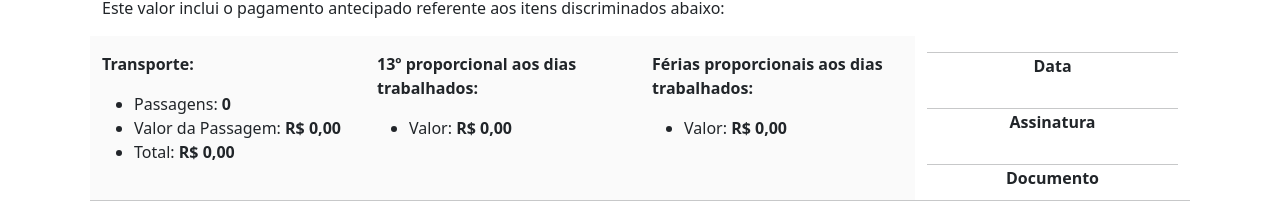
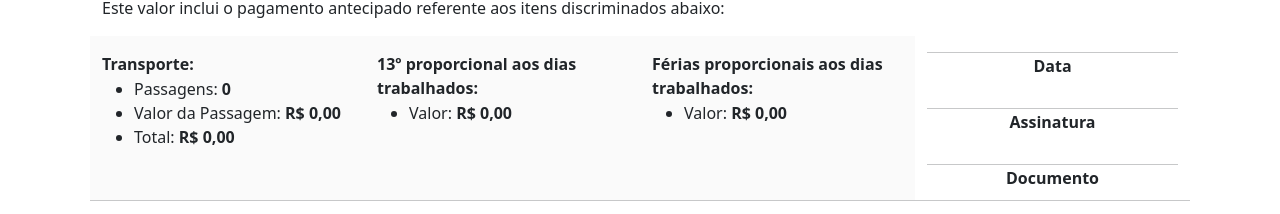
Before and after one commit to tarcisiodier/kero-recibo, a React (Create React App) app: page / in a window 1280 px wide. Shown: the part 423-637 px from the top of the page. Built offline with nearby package versions, Linux system fonts and the light colour scheme.

Commit message:
ajuste de layout

```diff
--- a/src/newFormRecibo.js
+++ b/src/newFormRecibo.js
@@ -234,7 +234,7 @@ function NewFormRecibo() {
                     <Row>
                         <Col style={{ width: '100px', backgroundColor: '#fafafa'}} className="fontPrint">
                             <p className="font-weight-bold mt-3">Transporte:</p>
-                            <ul>
+                            <ul style={{ marginTop: '-15px'}}>
                                 <li>Passagens: <span className="font-weight-bold">{numPassagem || 0}</span></li>
                                 <li>Valor da Passagem: <span
                                     className="font-weight-bold">{formatBR(valorPassagem) || 'R$ 0,00'}</span>
@@ -246,7 +246,7 @@ function NewFormRecibo() {
                         </Col>
                         <Col style={{ width: '100px',  backgroundColor: '#fafafa'}} className="fontPrint">
                             <p className="font-weight-bold mt-3">13º proporcional aos dias trabalhados:</p>
-                            <ul>
+                            <ul style={{ marginTop: '-15px'}}>
                                 <li>Valor: <span
                                     className="font-weight-bold">{decimoTerceiro || 'R$ 0,00'}</span>
                                 </li>
@@ -254,7 +254,7 @@ function NewFormRecibo() {
                             {insalubridade && (
                                 <>
                                 <p className="font-weight-bold mt-3">Insalubridade:</p>
-                                <ul>
+                                <ul style={{ marginTop: '-15px'}}>
                                     <li>Valor: <span
                                         className="font-weight-bold">{valorInsalubridade || 'R$ 0,00'}</span>
                                     </li>
@@ -264,7 +264,7 @@ function NewFormRecibo() {
                         </Col>
                         <Col style={{ width: '100px',  backgroundColor: '#fafafa'}} className="fontPrint">
                             <p className="font-weight-bold mt-3">Férias proporcionais aos dias trabalhados:</p>
-                            <ul>
+                            <ul style={{ marginTop: '-15px'}}>
                                 <li>Valor: <span
                                     className="font-weight-bold">{ferias || 'R$ 0,00'}</span>
                                 </li>
```
